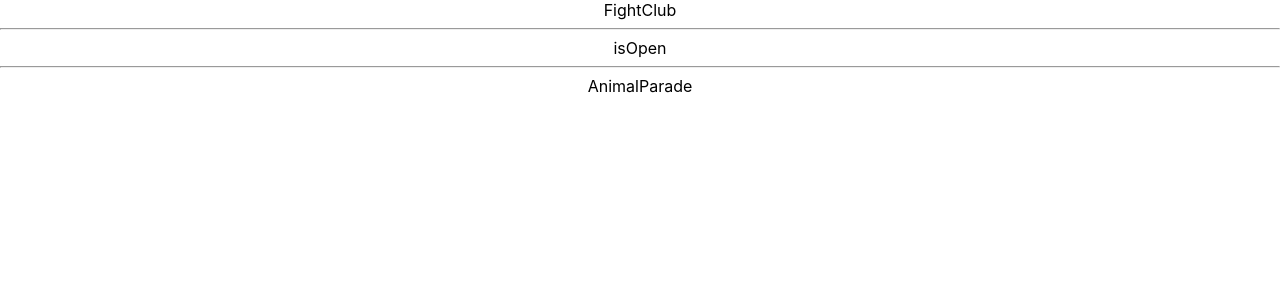
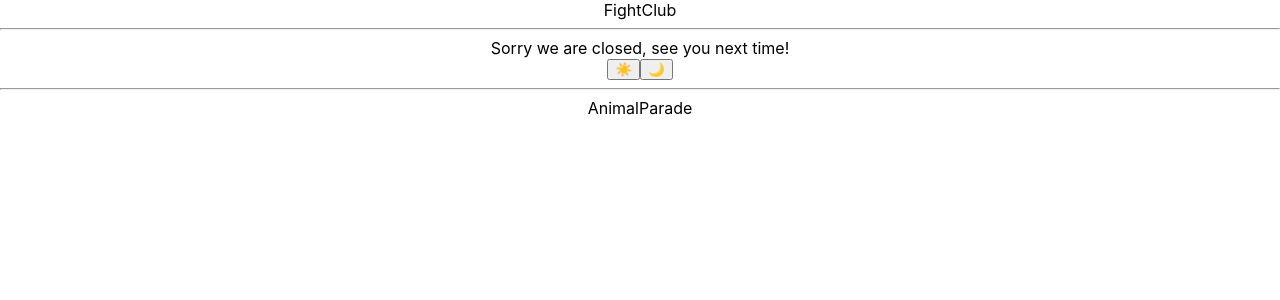
Before and after one commit to Kevin-Roney/busy-zooFS, a React (Create React App) app: page / in a window 1280 px wide. Shown: the top 300 px of the page. Built offline with nearby package versions, Linux system fonts and the light colour scheme.

Commit message:
finished OpenClose and all is displaying properly

```diff
--- a/src/OpenClose/OpenClose.js
+++ b/src/OpenClose/OpenClose.js
@@ -2,7 +2,23 @@
 
 export default function OpenClose() {
   const [isOpen, setIsOpen] = useState(false);
+  function handleOpenZoo() {
+    setIsOpen(true);
+  }
+  function handleCloseZoo() {
+    setIsOpen(false);
+  }
   return (
-    <div>isOpen</div>
+    <div>
+      <div>
+        {
+          isOpen
+            ? 'Welcome to the Oregon Zoon!'
+            : 'Sorry we are closed, see you next time!'
+        }
+      </div>
+      <button onClick={handleOpenZoo}>☀️</button>
+      <button onClick={handleCloseZoo}>🌙</button>
+    </div>
   );
 }
```
